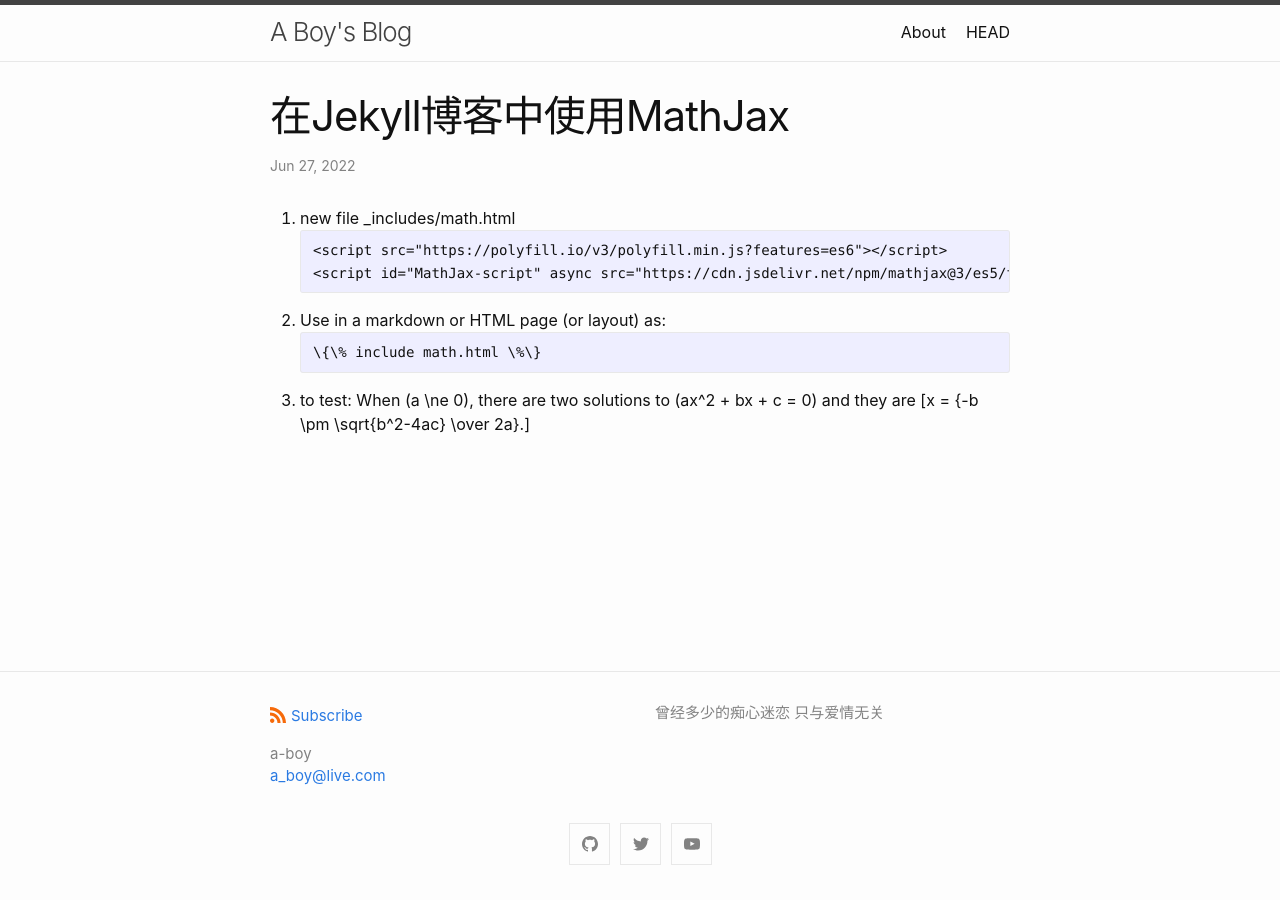
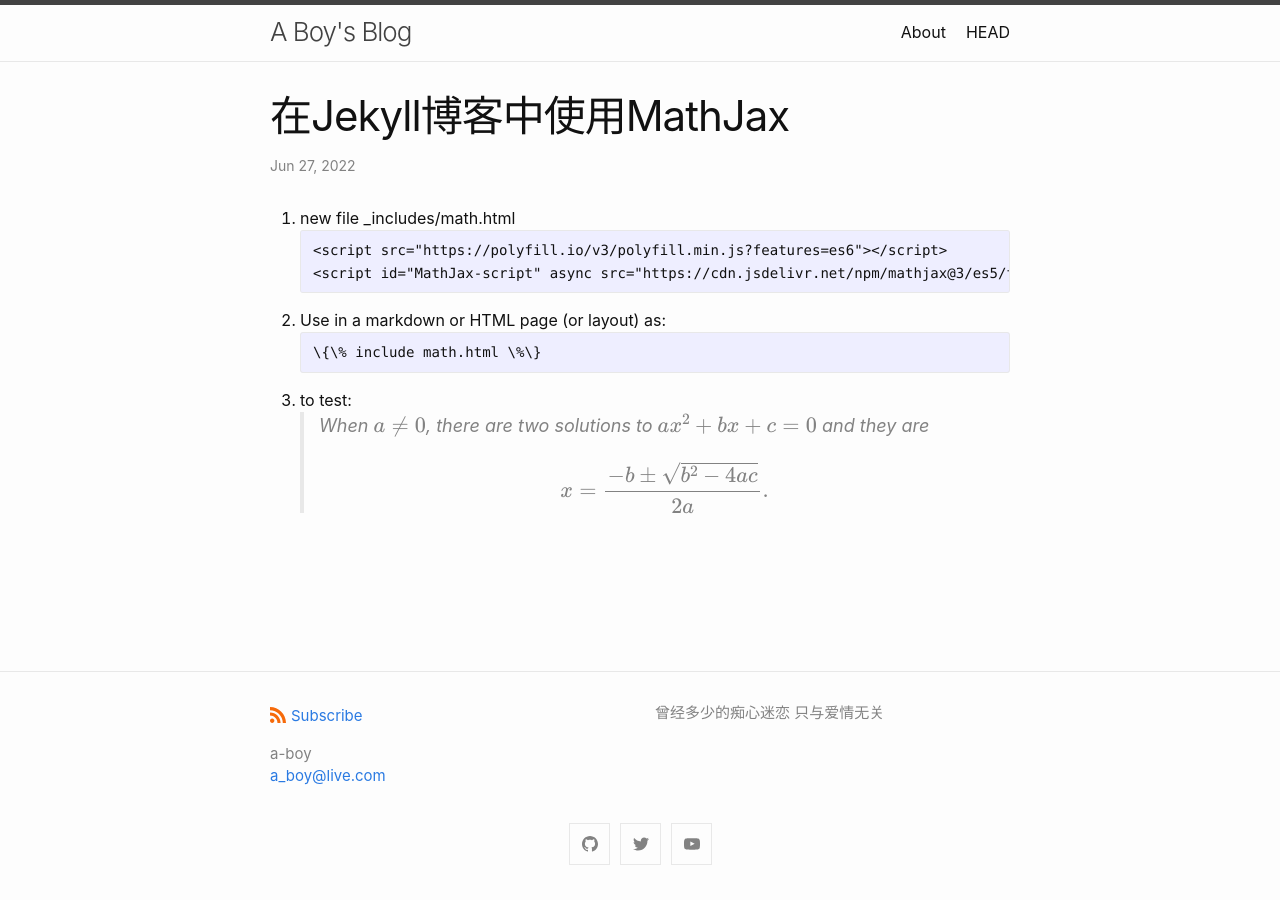
Before and after one commit to a-boy/blog, a Jekyll site: the page built from _posts/2022-06-27-use-MathJax-in-Jekyll.md, in a window 1280 px wide. Built offline with Jekyll 4.4.1, drawn with Linux system fonts in a browser that asks for light colours.

Commit message:
\\(\latex \\) \\[...\\]

````diff
--- a/_posts/2022-06-27-use-MathJax-in-Jekyll.md
+++ b/_posts/2022-06-27-use-MathJax-in-Jekyll.md
@@ -15,5 +15,5 @@
 ```
 
 3. to test:
-  When \(a \ne 0\), there are two solutions to \(ax^2 + bx + c = 0\) and they are
-  \[x = {-b \pm \sqrt{b^2-4ac} \over 2a}.\]
+>   When \\(a \ne 0\\), there are two solutions to \\(ax^2 + bx + c = 0\\) and   they are
+     \\[x = {-b \pm \sqrt{b^2-4ac} \over 2a}.\\]
````
